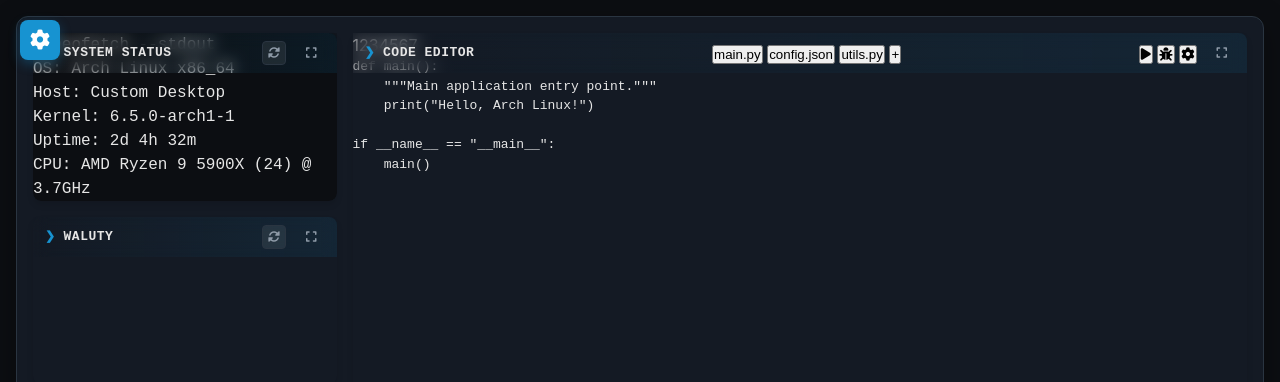
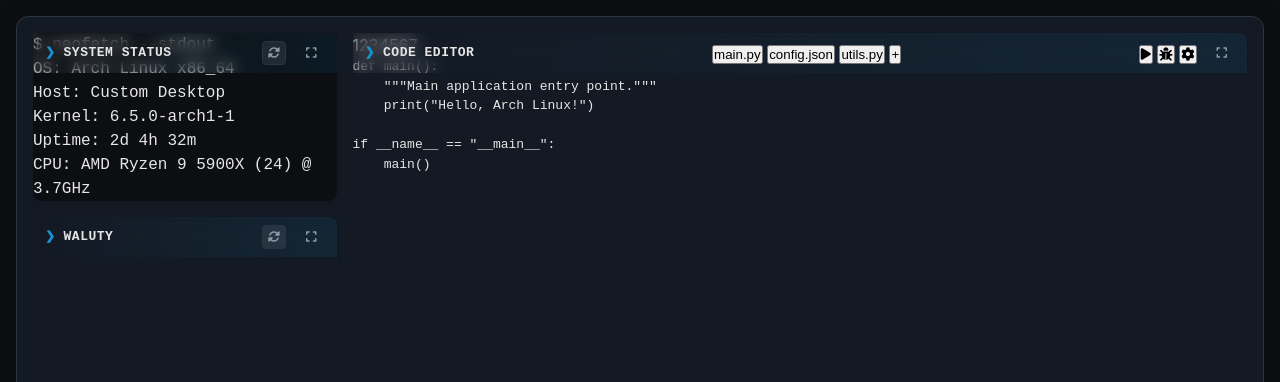
Before and after one commit to przemyslvw/dashboard, a plain HTML site: page index.html in a window 1280 px wide. Shown: the top 382 px of the page. Drawn offline with Linux system fonts and the light colour scheme.

Commit message:
settings button

```diff
--- a/index.html
+++ b/index.html
@@ -11,9 +11,6 @@
 </head>
 <body>
     <div class="container">
-        <button id="settingsBtn" class="settings-btn" title="Settings">
-            <i class="fas fa-cog"></i>
-        </button>
 
         <div class="main-container">
             <!-- Left sidebar -->
```
